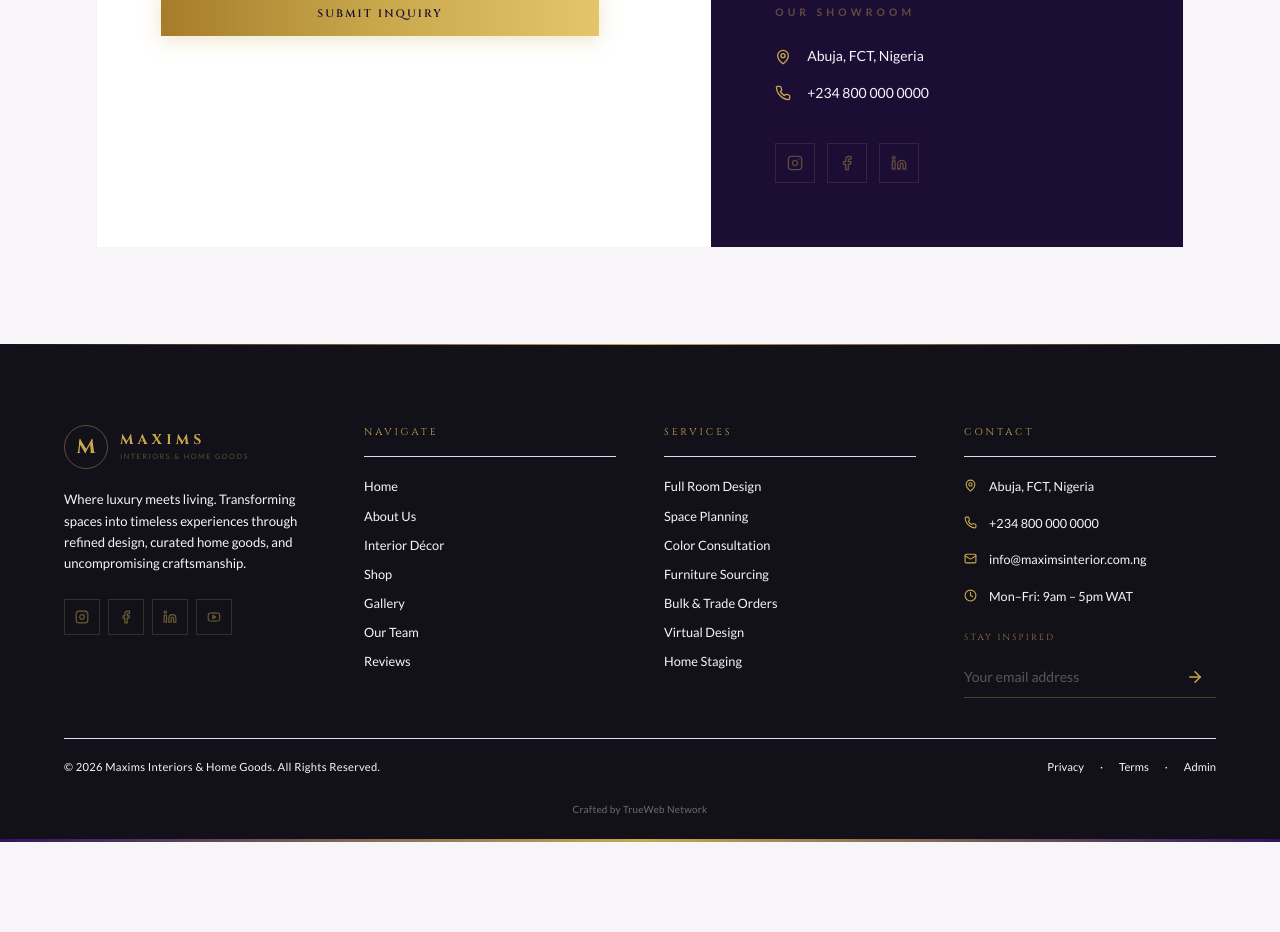
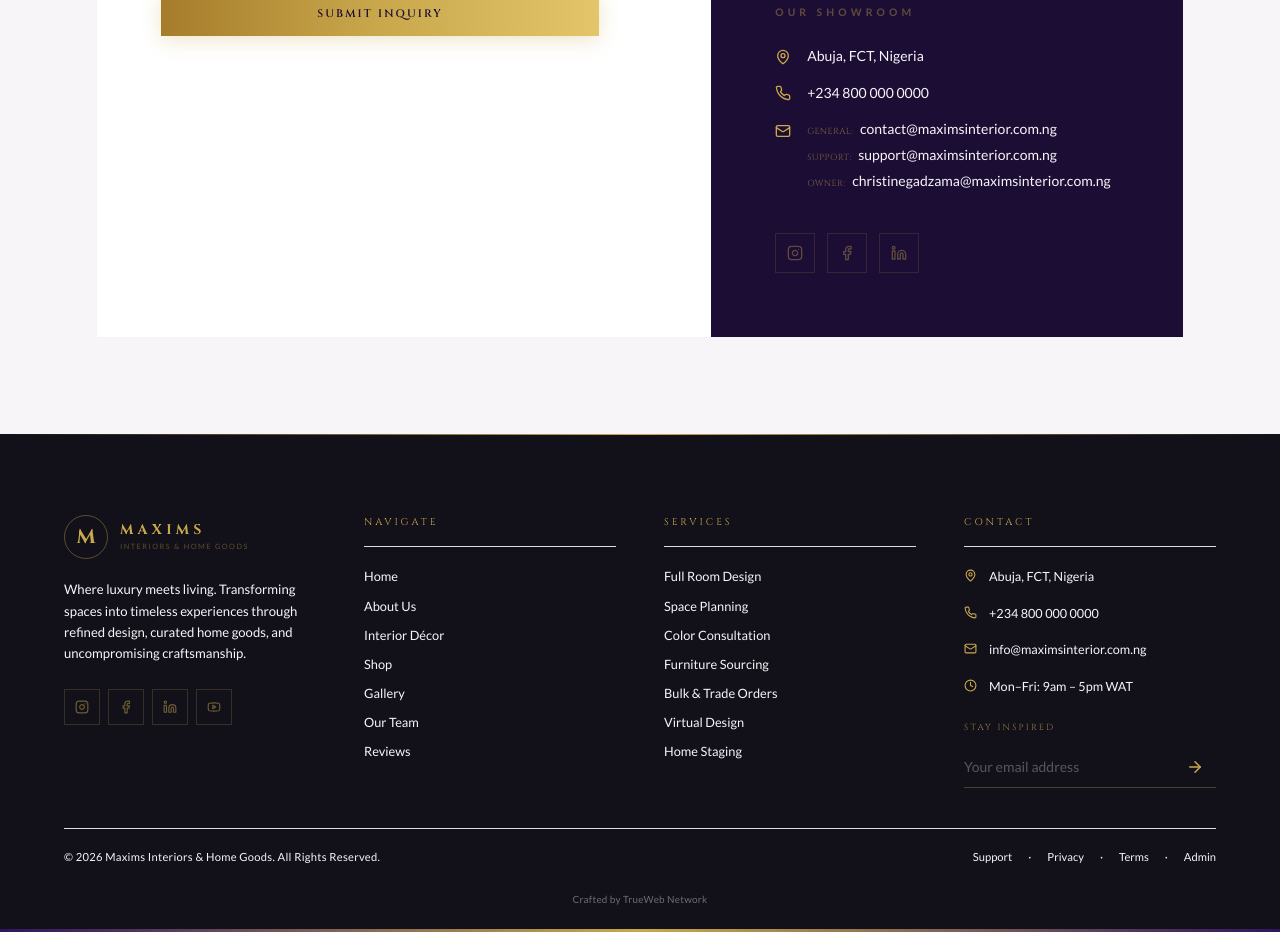
Before and after one commit to bibi231/maxims-interiors, a React (Vite) app: page /contact in a window 1280 px wide. Shown: the part 1500-2432 px from the top of the page. Before the commit the page ends 2342 px from the top, so only its background shows below. Built offline with nearby package versions, Linux system fonts and the light colour scheme; no server answers; a web font is replaced by a local one.

Commit message:
Segment emails: general, support and owner on showroom contact card, and add support link in footer

```diff
--- a/src/components/layout/Footer.jsx
+++ b/src/components/layout/Footer.jsx
@@ -99,6 +99,8 @@ export default function Footer() {
                         © {new Date().getFullYear()} Maxims Interiors & Home Goods. All Rights Reserved.
                     </p>
                     <div className="flex items-center gap-4 text-[0.7rem] text-cream-soft">
+                        <a href="mailto:support@maximsinterior.com.ng" className="hover:text-gold transition-colors">Support</a>
+                        <span>·</span>
                         <a href="#" className="hover:text-gold transition-colors">Privacy</a>
                         <span>·</span>
                         <a href="#" className="hover:text-gold transition-colors">Terms</a>
--- a/src/pages/Contact.jsx
+++ b/src/pages/Contact.jsx
@@ -161,12 +161,14 @@ export default function Contact() {
                                     <Phone className="text-gold shrink-0" size={16} />
                                     <p className="font-body text-sm text-cream-soft">{ci.phone || '+234 800 000 0000'}</p>
                                 </div>
-                                {ci.email && (
-                                    <div className="flex gap-4 items-center">
-                                        <Mail className="text-gold shrink-0" size={16} />
-                                        <p className="font-body text-sm text-cream-soft">{ci.email}</p>
+                                <div className="flex gap-4 items-start">
+                                    <Mail className="text-gold shrink-0 mt-1" size={16} />
+                                    <div className="space-y-1">
+                                        <p className="font-body text-sm text-cream-soft"><span className="text-gold/55 font-title text-[0.55rem] tracking-wider uppercase block sm:inline mr-1">General:</span> contact@maximsinterior.com.ng</p>
+                                        <p className="font-body text-sm text-cream-soft"><span className="text-gold/55 font-title text-[0.55rem] tracking-wider uppercase block sm:inline mr-1">Support:</span> support@maximsinterior.com.ng</p>
+                                        <p className="font-body text-sm text-cream-soft"><span className="text-gold/55 font-title text-[0.55rem] tracking-wider uppercase block sm:inline mr-1">Owner:</span> christinegadzama@maximsinterior.com.ng</p>
                                     </div>
-                                )}
+                                </div>
                                 {ci.hours && (
                                     <div className="flex gap-4 items-center">
                                         <Clock className="text-gold shrink-0" size={16} />
```
